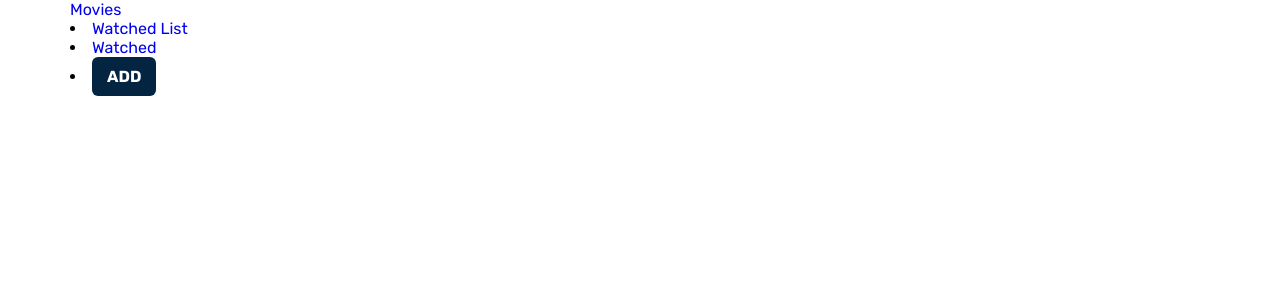
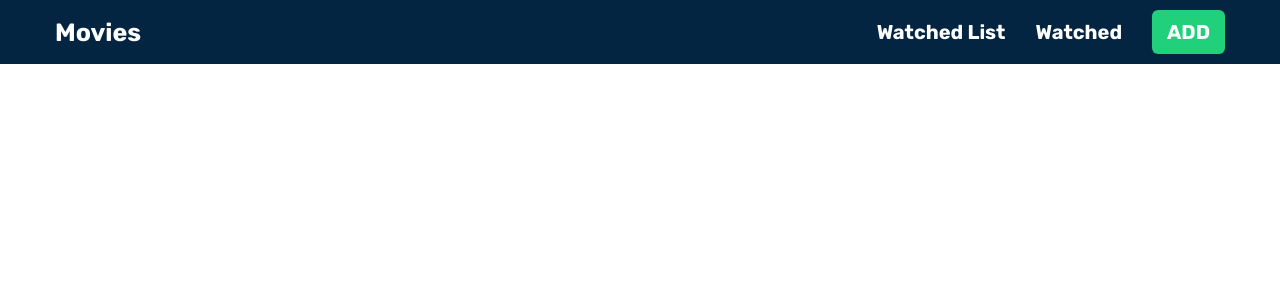
Before and after one commit to Hassan-Hammoud/Movies-App, a React (Create React App) app: page / in a window 1280 px wide. Shown: the top 300 px of the page. Built offline with nearby package versions, Linux system fonts and the light colour scheme.

Commit message:
finished Header

```diff
--- a/src/components/Header/Header.js
+++ b/src/components/Header/Header.js
@@ -1,16 +1,28 @@
 import React from "react";
+import "./main.css";
 
 const Header = () => {
   return (
-    <div className="container">
-      <div className="logo">
-        <a href="/">Movies</a>
+    <header>
+      <div className="container">
+        <div className="logo">
+          <a href="/">Movies</a>
+        </div>
+        <ul className="nav">
+        <li>
+          <a href="/d">Watched List</a>
+        </li>
+        <li>
+          <a href="/d">Watched</a>
+        </li>
+        <li>
+          <a className="btn" href="/d">
+            Add
+          </a>
+        </li>
+        </ul>
       </div>
-      <ul className="nav-links"></ul>
-      <li><a href="/d">Watched List</a></li>
-      <li><a href="/d">Watched</a></li>
-      <li><a className="btn" href="/d">Add</a></li>
-    </div>
+    </header>
   );
 };
 
--- /dev/null
+++ b/src/components/Header/main.css
@@ -0,0 +1,82 @@
+header {
+    background-color: var(--secondary-color);
+    color: var(--primary-color);
+}
+
+header .container {
+    display: flex;
+    justify-content: space-between;
+    align-items: center;
+    padding: 10px 0;
+
+}
+
+/* .header .logo  {
+
+
+} */
+
+header .logo a {
+    color: var(--primary-color);
+    font-size: 25px;
+    font-weight: bold;
+
+}
+
+header .container .nav {
+display: flex;
+justify-content: center;
+align-items: center;
+}
+
+header .nav li:not(:last-child) {
+    margin-right: 30px;
+
+}
+
+header .nav a {
+    color: var(--primary-color);
+    font-weight: bold;
+    font-size: 20px;
+    transition: all 0.3s ease;
+}
+
+
+
+
+
+
+
+  /* header a {
+    color: var(--white);
+    font-size: 1.25rem;
+    text-decoration: none;
+    transition: all 0.3s ease;
+  }
+
+  header a:hover {
+    opacity: 0.7;
+  }
+
+  header .brand a {
+    font-weight: 700;
+    font-size: 1.5rem;
+  }
+
+  header .nav-links {
+    padding: 0;
+    margin: 0;
+    list-style: none;
+    display: flex;
+    align-items: center;
+  }
+
+  header .nav-links li {
+    display: inline-block;
+    margin-right: 30px;
+  }
+
+  header .nav-links li:last-child {
+    margin-right: 0;
+   }
+    */
--- a/src/index.css
+++ b/src/index.css
@@ -20,6 +20,7 @@ body {
   --secondary-color: #032541;
   --secondary-color-hover: #03254185;
   --accent-color: #21d07a;
+  --accent-color-hover: #21d07bdc;
 }
 
 /* Start Container customizations  */
@@ -57,7 +58,14 @@ body {
   box-sizing: border-box;
 }
 
-ul {
+ul{
+  list-style: none;
+  padding: 0;
+  margin: 0;
+
+}
+
+ul li{
   list-style: none;
   padding: 0;
   margin: 0;
@@ -70,7 +78,7 @@ ul {
 .btn {
   padding: 10px 15px;
   color: var(--primary-color);
-  background-color:var(--secondary-color) ;
+  background-color:var(--accent-color) ;
   border-radius: 6px;
   display:inline-block;
   font-weight: 700;
@@ -83,7 +91,7 @@ ul {
 
 
 .btn:hover {
-  background-color: var(--secondary-color-hover);
+  background-color: var(--accent-color-hover);
 }
 
 btn:disabled {
```
Also changed, not shown: src/components/Header/Header.css (deleted).
